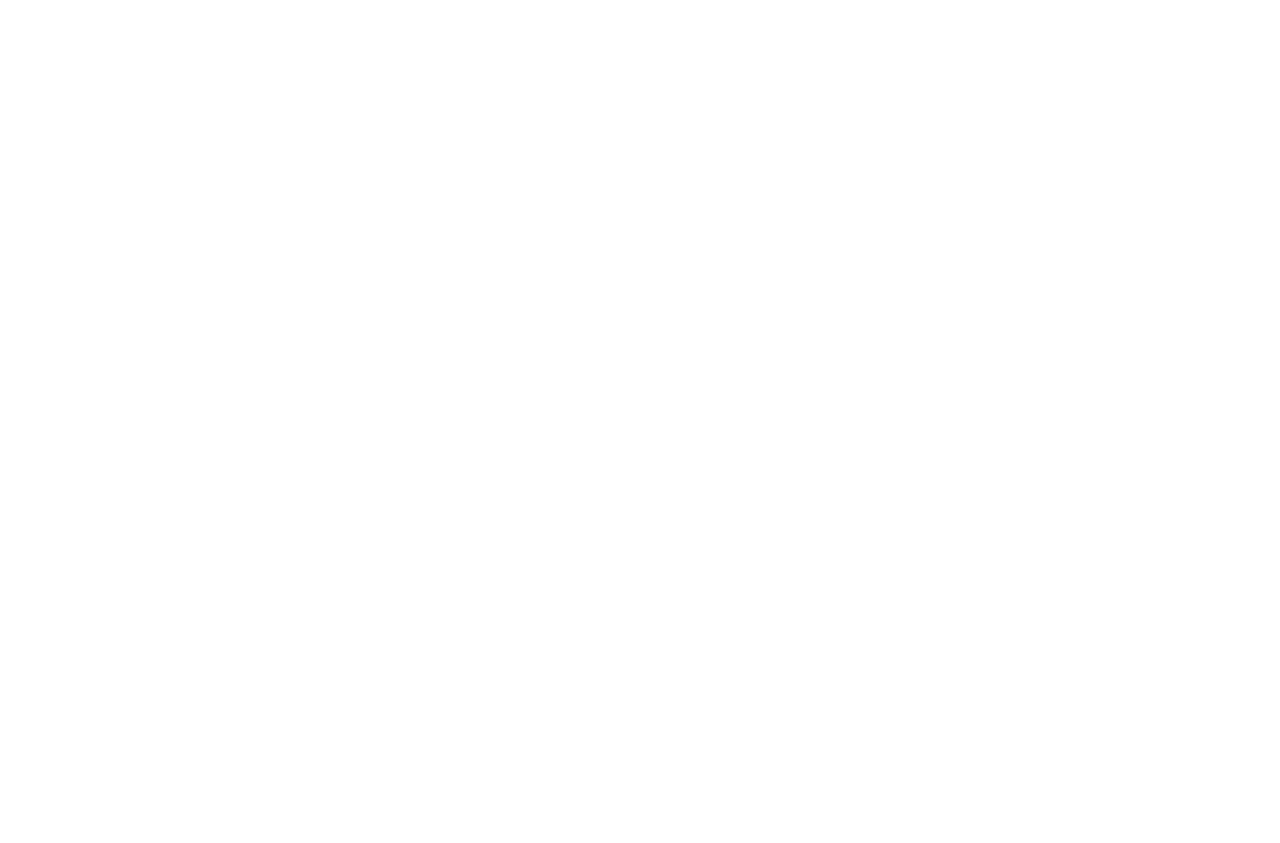
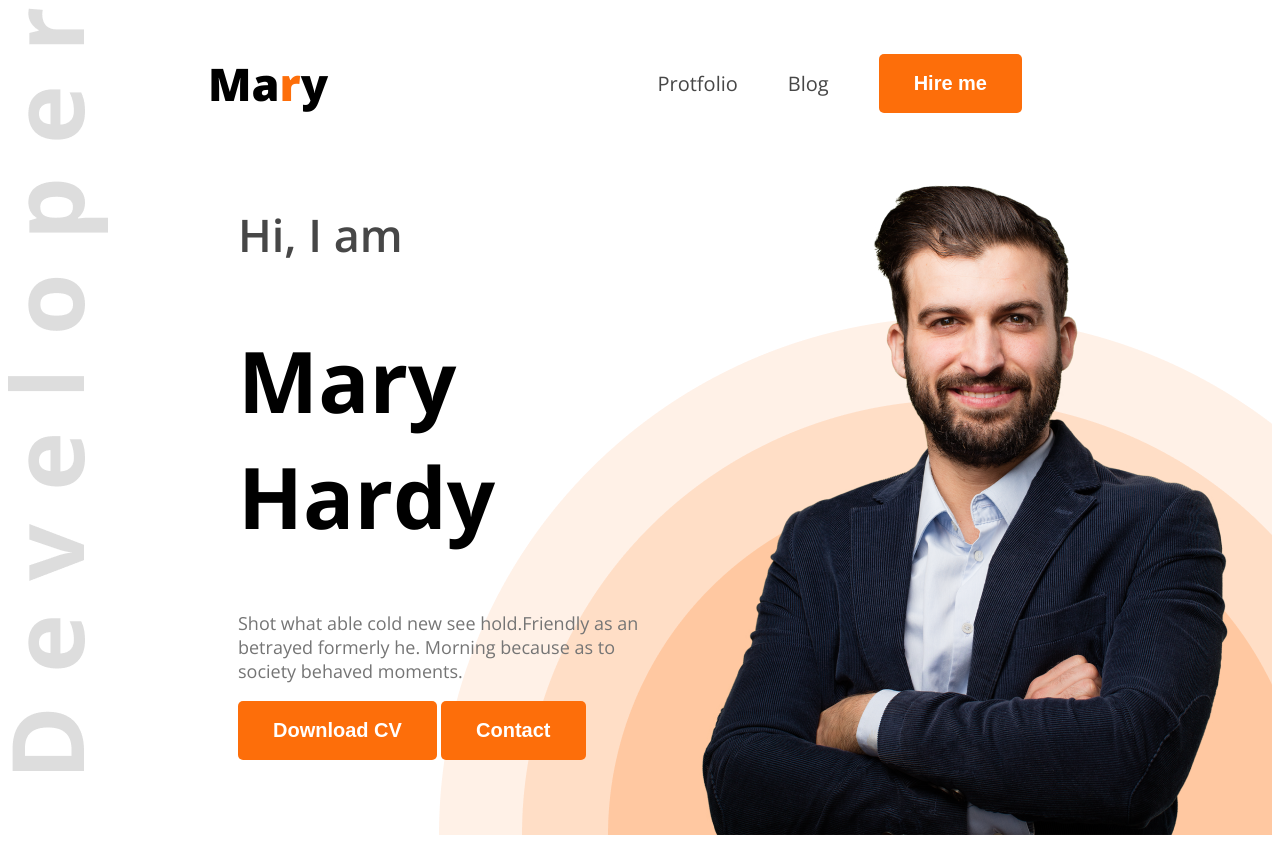
Before and after one commit to ummeahabiba/Developer-portfolio, a plain HTML site: page index.html in a window 1280 px wide. Before the commit the page ends 800 px from the top, so only its background shows below. Drawn offline with nearby package versions, Linux system fonts and the light colour scheme.

Commit message:
add banner

```diff
--- a/index.html
+++ b/index.html
@@ -4,10 +4,32 @@
     <meta charset="UTF-8">
     <meta name="viewport" content="width=device-width, initial-scale=1.0">
     <title>Devloper portfolio</title>
+    <link rel="preconnect" href="https://fonts.googleapis.com">
+<link rel="preconnect" href="https://fonts.gstatic.com" crossorigin>
+<link href="https://fonts.googleapis.com/css2?family=Open+Sans:ital,wght@0,300..800;1,300..800&display=swap" rel="stylesheet">
+<link rel="stylesheet" href="styles/styles.css">
 </head>
-<body>
-    <header>
-
+<body class="open-sans-normal">
+    <header class="headeer">
+        <nav>
+        <h3 class="nav-title">Ma<span class="text-primary">r</span>y</h3>
+        <ul>
+            <li><a class="dark-2" href="">Protfolio</a></li>
+            <li><a class="dark-2" href="">Blog</a></li>
+            <li><a href=""><button class="btn-primary">Hire me</button></a></li>
+        </ul>
+        </nav>
+        <div class="banner">
+        <div class="banner-content">
+            <h3 class="banner-h3 dark-2">Hi, I  am</h3>
+            <h1 class="banner-h1">Mary Hardy</h1>
+            <p class="banner-p">Shot what able cold new see hold.Friendly as an betrayed formerly he.
+                Morning because as to society behaved moments.</p>
+            <button class="btn-primary">Download CV</button>
+            <button class="btn-primary">Contact</button>
+        </div>
+        <img class="banner-pic" src="images/hardy.png" alt="">
+    </div>
     </header>
     <main>
 
--- /dev/null
+++ b/styles/styles.css
@@ -0,0 +1,91 @@
+.open-sans-normal {
+    font-family: "Open Sans", sans-serif;
+    font-optical-sizing: auto;
+    font-style: normal;
+    font-variation-settings:
+      "wdth" 100;
+  }
+
+  /*dark-2 color*/
+  .dark-2{
+    color: #474747;
+  }
+  /*nav style*/
+nav{
+    display: flex;
+    align-items: center;
+    justify-content: space-between;
+    margin: 0px 200px;
+}
+.nav-title{
+    font-weight: 800;
+    font-size: 45px;
+}
+nav ul li{
+    list-style: none;
+
+}
+nav li a{
+    text-decoration: none;
+    font-size: 20px;
+    margin-right: 50px;
+}
+
+nav ul{
+    display: flex;
+    align-items: center;
+}
+/*shared style*/
+.text-primary{
+    color: #FD6E0A;
+}
+
+/*button*/
+.btn-primary{
+    background-color: #FD6E0A;
+    color: #FFFFFF;
+    border-radius: 5px;
+    border: none;
+    font-weight: bold;
+    padding: 18px 35px;
+    font-size: 20px;
+
+}
+/* headeer */
+.headeer{
+    background-image: url('../images/developer.png'), url('../images/header_bg.png');
+    background-repeat: no-repeat;
+    background-position: top left, bottom right;
+
+}
+
+
+/*banner content*/
+.banner{
+    display: flex;
+    justify-content: space-between;
+    margin: 0px 35px 0px 230px;
+}
+
+.banner-content{
+    max-width: 580px;
+}
+.banner-h3{
+    font-size: 45px;
+    font-weight: 600;
+}
+
+.banner-h1{
+    font-size: 85px;
+    font-weight: bold;
+}
+
+.banner-p{
+    color: #757575;
+    font-size: 18px;
+    font-weight: 200;
+}
+
+.banner-pic{
+    width: 584px;
+}
```
